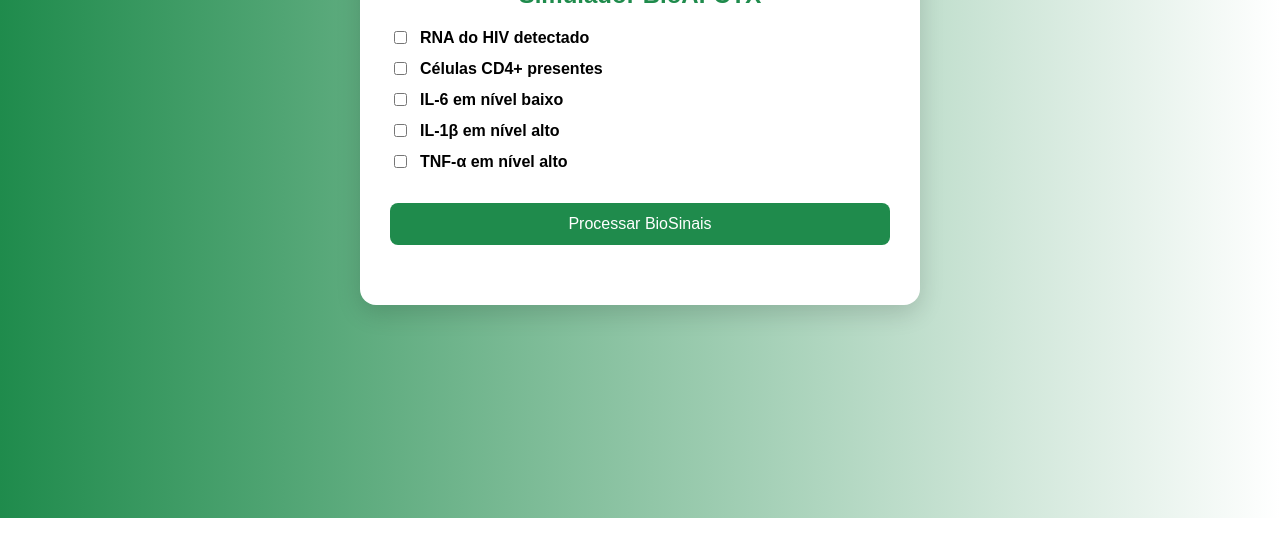
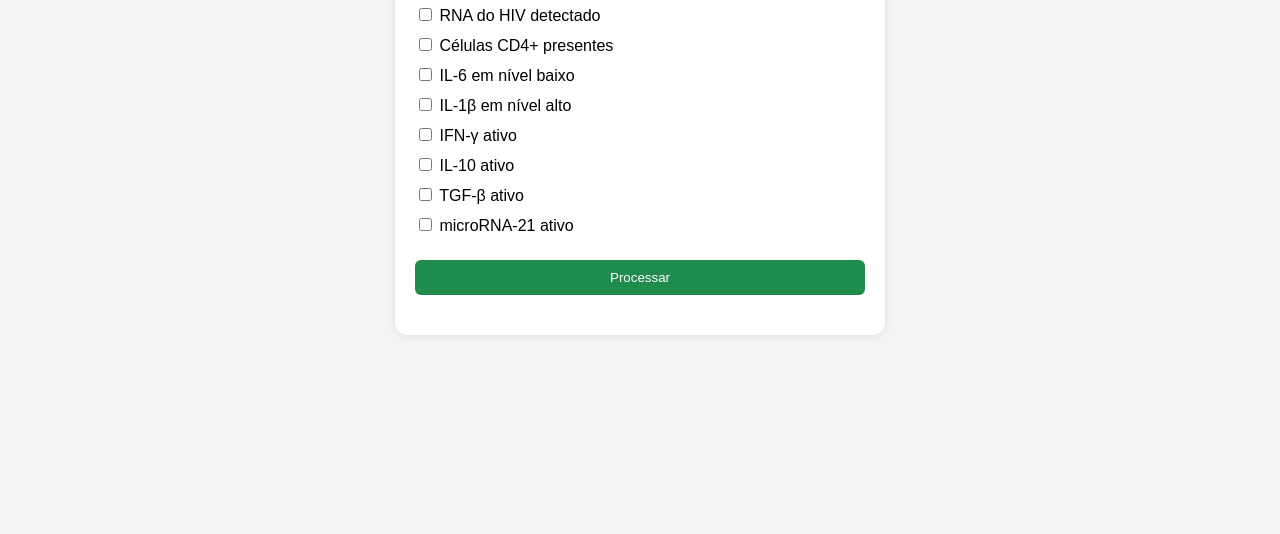
Before and after one commit to Dala35/Bioai-Ctx-Simulator, a plain HTML site: page index.html in a window 1280 px wide. Shown: the part 282-816 px from the top of the page. Drawn offline with Linux system fonts and the light colour scheme.

Commit message:
Update index.html

```diff
--- a/index.html
+++ b/index.html
@@ -2,13 +2,11 @@
 <head>
   <meta charset="UTF-8" />
   <meta name="viewport" content="width=device-width, initial-scale=1.0" />
-  <title>Simulador BioAI‑CTX v2.0</title>
+  <title>Simulador BioAI‑CTX</title>
   <style>
     body {
       font-family: Arial, sans-serif;
-      background: linear-gradient(to right, #1f8b4c, #ffffff);
-      margin: 0;
-      padding: 0;
+      background: #f4f4f4;
       display: flex;
       justify-content: center;
       align-items: center;
@@ -16,89 +14,106 @@
     }
     .container {
       background: #fff;
-      padding: 30px;
-      border-radius: 16px;
-      box-shadow: 0 8px 24px rgba(0, 0, 0, 0.15);
-      max-width: 500px;
+      padding: 20px;
+      border-radius: 12px;
+      box-shadow: 0 0 10px rgba(0, 0, 0, 0.1);
+      max-width: 450px;
       width: 100%;
     }
     h2 {
       text-align: center;
-      color: #1f8b4c;
+      color: #333;
     }
     label {
       display: block;
-      margin: 12px 0;
-      font-weight: bold;
-    }
-    .checkbox-group {
-      display: flex;
-      align-items: center;
-      gap: 10px;
+      margin: 10px 0 5px;
     }
     .result {
-      margin-top: 30px;
+      margin-top: 20px;
       font-size: 1.2em;
       font-weight: bold;
       text-align: center;
     }
+    .relatorio {
+      font-size: 0.9em;
+      margin-top: 10px;
+      color: #555;
+      line-height: 1.4;
+    }
     button {
       margin-top: 20px;
       width: 100%;
-      padding: 12px;
+      padding: 10px;
       background-color: #1f8b4c;
       color: white;
       border: none;
-      border-radius: 8px;
+      border-radius: 6px;
       cursor: pointer;
-      font-size: 1em;
     }
     button:hover {
       background-color: #166c3b;
-    }
-    .explanation {
-      font-size: 0.9em;
-      color: #333;
-      margin-top: 10px;
-      text-align: justify;
     }
   </style>
 </head>
 <body>
   <div class="container">
-    <h2>Simulador BioAI‑CTX</h2><label class="checkbox-group"><input type="checkbox" id="hivRNA" /> RNA do HIV detectado</label>
-<label class="checkbox-group"><input type="checkbox" id="cd4" /> Células CD4+ presentes</label>
-<label class="checkbox-group"><input type="checkbox" id="il6" /> IL-6 em nível baixo</label>
-<label class="checkbox-group"><input type="checkbox" id="il1b" /> IL-1β em nível alto</label>
-<label class="checkbox-group"><input type="checkbox" id="tnfa" /> TNF-α em nível alto</label>
-
-<button onclick="processarSinais()">Processar BioSinais</button>
-
+    <h2>Simulador BioAI‑CTX</h2>
+    <label><input type="checkbox" id="hivRNA" /> RNA do HIV detectado</label>
+    <label><input type="checkbox" id="cd4" /> Células CD4+ presentes</label>
+    <label><input type="checkbox" id="il6" /> IL-6 em nível baixo</label>
+    <label><input type="checkbox" id="il1b" /> IL-1β em nível alto</label>
+    <label><input type="checkbox" id="ifng" /> IFN-γ ativo</label>
+    <label><input type="checkbox" id="il10" /> IL-10 ativo</label>
+    <label><input type="checkbox" id="tgfb" /> TGF-β ativo</label>
+    <label><input type="checkbox" id="mir21" /> microRNA-21 ativo</label>
+    <button onclick="processarSinais()">Processar</button>
     <div class="result" id="resultado"></div>
-<div class="explanation" id="explicacao"></div>
-
-  </div>  <script>
+    <div class="relatorio" id="relatorio"></div>
+  </div>
+  <script>
     function processarSinais() {
       const hivRNA = document.getElementById("hivRNA").checked;
       const cd4 = document.getElementById("cd4").checked;
       const il6 = document.getElementById("il6").checked;
       const il1b = document.getElementById("il1b").checked;
-      const tnfa = document.getElementById("tnfa").checked;
+      const ifng = document.getElementById("ifng").checked;
+      const il10 = document.getElementById("il10").checked;
+      const tgfb = document.getElementById("tgfb").checked;
+      const mir21 = document.getElementById("mir21").checked;const andLogic = hivRNA && cd4 && il6;
+  const norLogic = !il1b;
+  const xorLogic = (ifng || il10) && !(ifng && il10);
+  const nandLogic = !(tgfb && mir21);
 
-      const ativarCas12b = hivRNA && cd4 && il6 && !il1b && !tnfa;
+  const ativarCas12b = andLogic && norLogic && xorLogic && nandLogic;
 
   const resultado = document.getElementById("resultado");
-      const explicacao = document.getElementById("explicacao");
+  const relatorio = document.getElementById("relatorio");
 
   if (ativarCas12b) {
     resultado.textContent = "✅ Terapia ativada: Cas12b ON";
     resultado.style.color = "green";
-        explicacao.textContent = "Condições ideais: RNA viral presente, CD4+ ativos, inflamação sob controle (IL-1β e TNF-α baixos). A BioIA considera o cenário como seguro para resposta editável.";
+    relatorio.innerHTML = `
+      <strong>Relatório:</strong><br>
+      - RNA do HIV, CD4+ e IL-6 presentes (AND) ✔️<br>
+      - IL-1β ausente (NOR) ✔️<br>
+      - Atividade XOR entre IFN-γ e IL-10 ✔️<br>
+      - TGF-β e microRNA-21 não simultaneamente ativos (NAND) ✔️<br>
+      <em>Sistema em conformidade com o modelo BioAI‑CTX.</em>
+    `;
   } else {
     resultado.textContent = "⛔ Terapia bloqueada";
     resultado.style.color = "red";
-        explicacao.textContent = "A combinação atual de biossinais indica risco de inflamação severa ou ausência de alvo. Ajuste os parâmetros para simular outra resposta.";
+    relatorio.innerHTML = `
+      <strong>Relatório:</strong><br>
+      - RNA do HIV, CD4+ e IL-6 presentes (AND): ${andLogic ? '✔️' : '❌'}<br>
+      - IL-1β ausente (NOR): ${norLogic ? '✔️' : '❌'}<br>
+      - IFN-γ XOR IL-10: ${xorLogic ? '✔️' : '❌'}<br>
+      - TGF-β NAND microRNA-21: ${nandLogic ? '✔️' : '❌'}<br>
+      <em>Condições insuficientes para ativação da terapia Cas12b.</em>
+    `;
   }
 }
-  </script></body>
+
+  </script>
+</body>
 </html>
```
Lines whose indentation alone changed are shown as unchanged.
